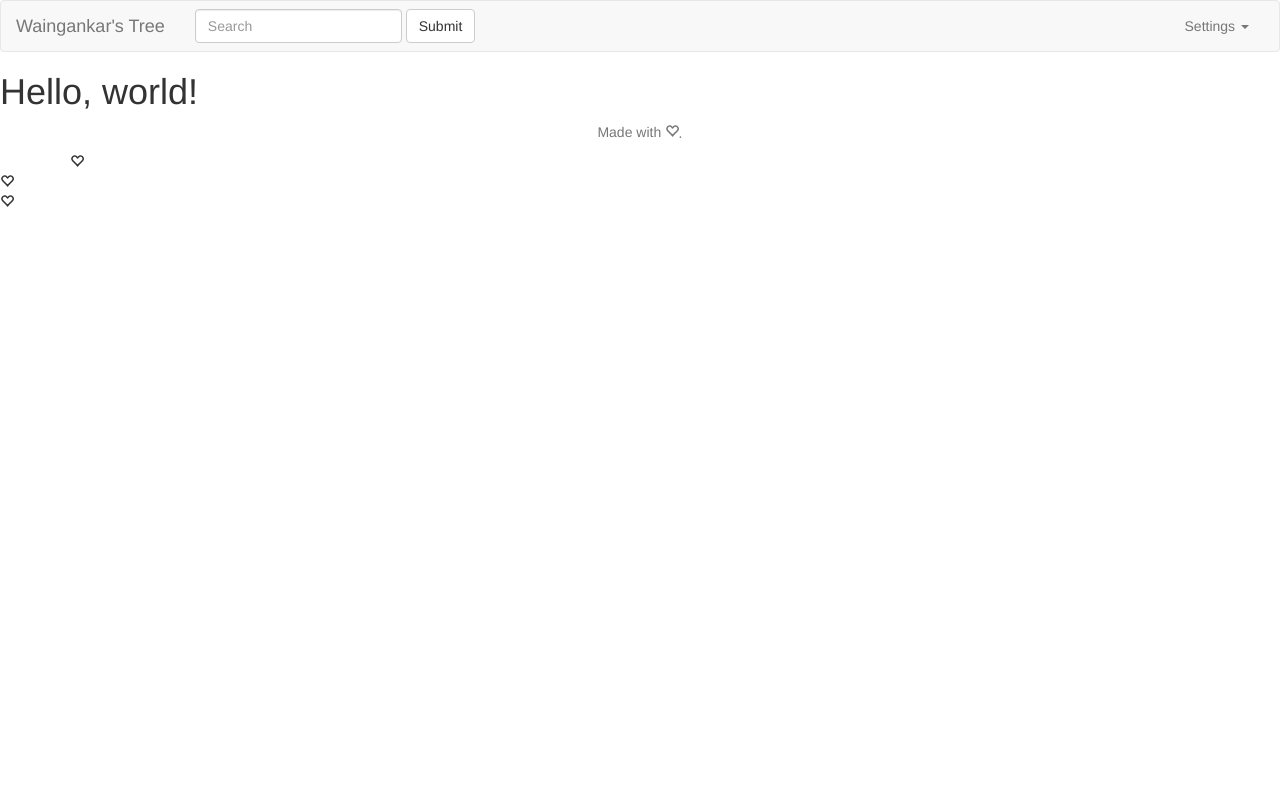
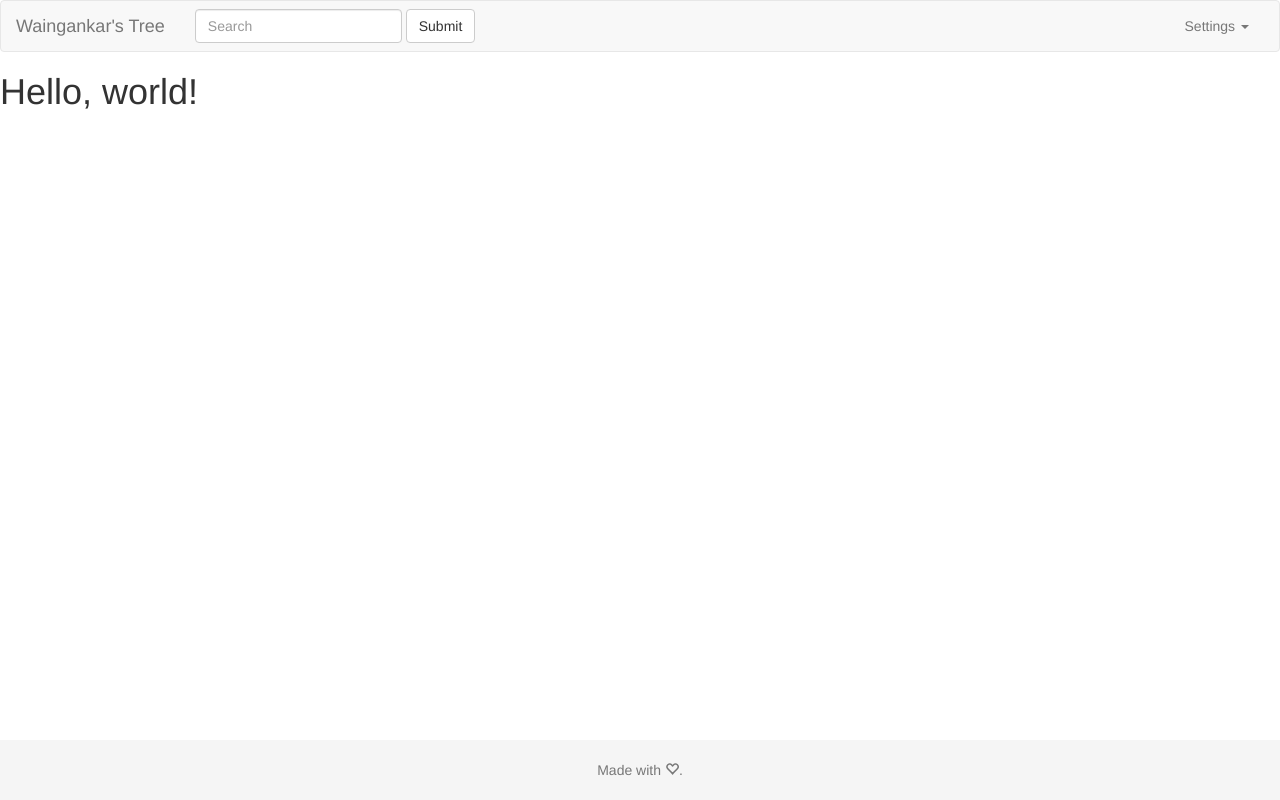
Before and after one commit to ashishaw/dem, a plain HTML site: page index.html in a window 1280 px wide. Drawn offline with nearby package versions, Linux system fonts and the light colour scheme.

Commit message:
Footer Fixed CSS File Added

```diff
--- a/index.html
+++ b/index.html
@@ -7,12 +7,13 @@
     <title>Dem Bootstrapping</title>
 
 		<link rel="stylesheet" href="https://maxcdn.bootstrapcdn.com/bootstrap/3.3.6/css/bootstrap.min.css" integrity="sha384-1q8mTJOASx8j1Au+a5WDVnPi2lkFfwwEAa8hDDdjZlpLegxhjVME1fgjWPGmkzs7" crossorigin="anonymous">
+		<link rel="stylesheet" href="style.css">
     <!--[if lt IE 9]>
       <script src="https://oss.maxcdn.com/html5shiv/3.7.2/html5shiv.min.js"></script>
       <script src="https://oss.maxcdn.com/respond/1.4.2/respond.min.js"></script>
     <![endif]-->
-  </head>
-  <body>
+	</head>
+	<body>
   <nav class="navbar navbar-default">
   <div class="container-fluid">
     <!-- Brand and toggle get grouped for better mobile display -->
@@ -51,7 +52,7 @@
 
 		<footer class="footer">
       <div class="container">
-        <p class="text-muted text-center">Made with <i class="glyphicon glyphicon-heart-empty"><i>.</p>
+        <p class="text-muted text-center">Made with <i class="glyphicon glyphicon-heart-empty"></i>.</p>
       </div>
     </footer>
     <script src="https://ajax.googleapis.com/ajax/libs/jquery/1.11.3/jquery.min.js"></script>
--- /dev/null
+++ b/style.css
@@ -0,0 +1,19 @@
+html {
+			position: relative;
+			min-height: 100%;
+		}
+		body {
+			/* Margin bottom by footer height */
+			margin-bottom: 60px;
+		}
+		.footer {
+			position: absolute;
+			bottom: 0;
+			width: 100%;
+			/* Set the fixed height of the footer here */
+			height: 60px;
+			background-color: #f5f5f5;
+		}
+		.container .text-muted {
+			margin: 20px 0;
+		}
```
